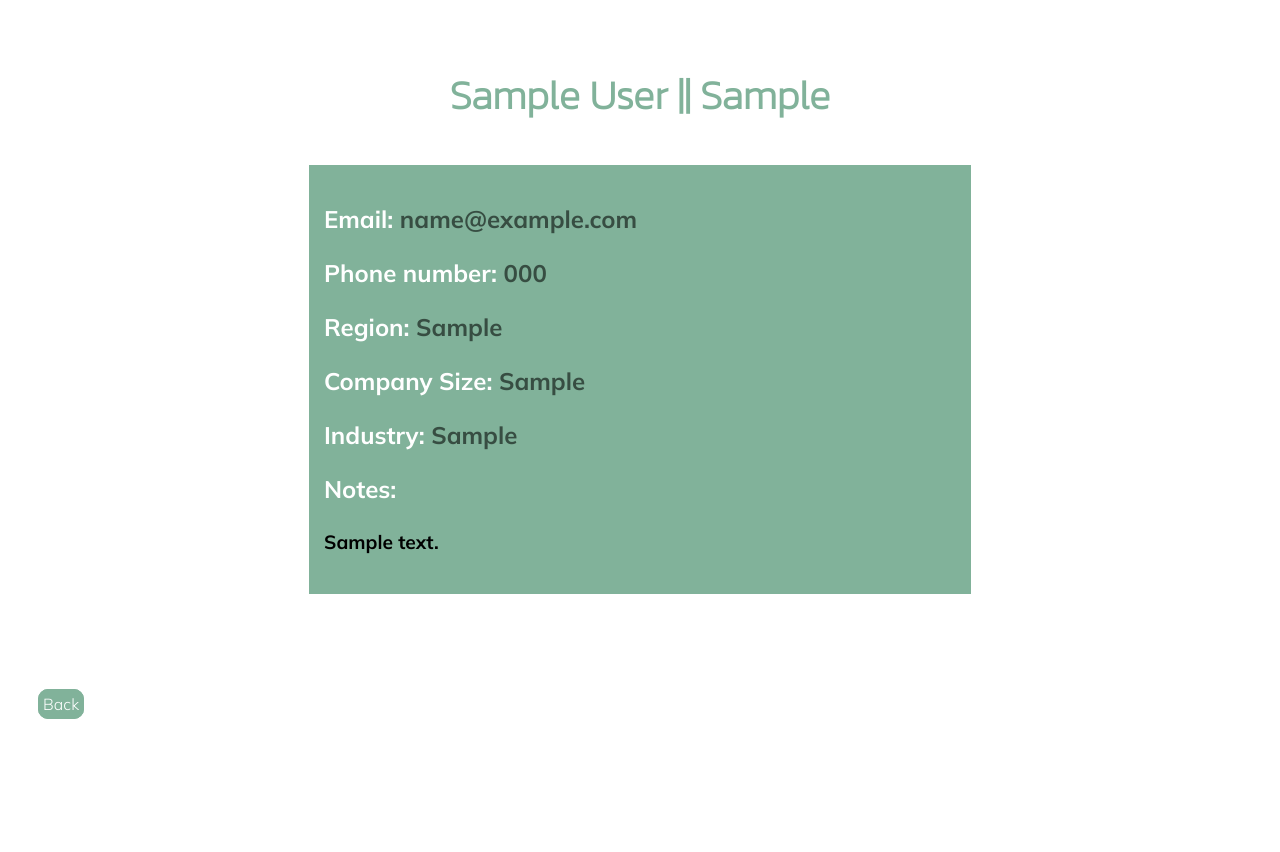
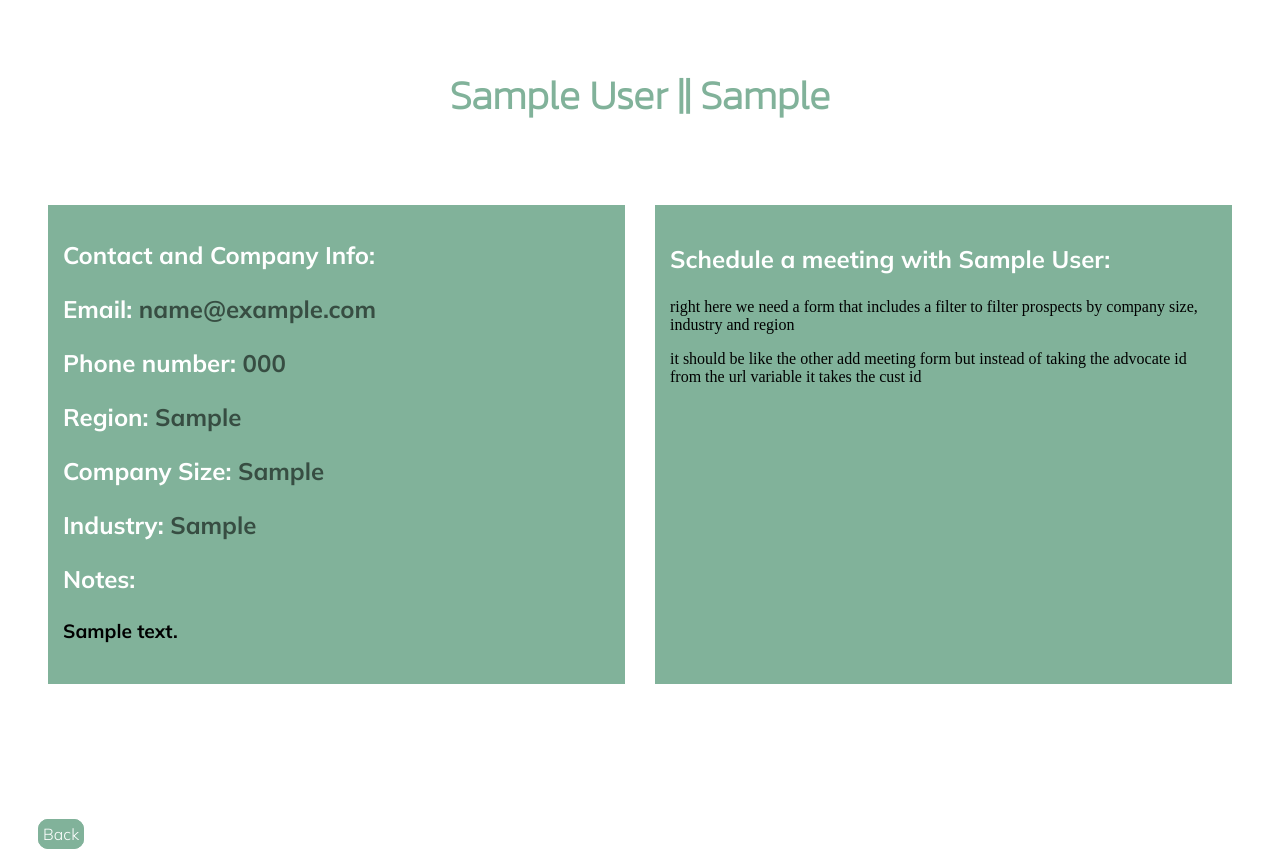
Before and after one commit to mitchhenline/kredible, a Flask app: page /rep/customer/1 in a window 1280 px wide. Shown: the part 94-946 px from the top of the page. Before the commit the page ends 813 px from the top, so only its background shows below. Run offline with Flask 2, Linux system fonts and the light colour scheme; the visitor is signed in with stand-in values (Sample User, id 1); tables that the repository leaves empty hold one stand-in row (values such as "Sample post").

Commit message:
started work on adding meeting function to view ind cust page

```diff
--- a/templates/view_ind_cust.html
+++ b/templates/view_ind_cust.html
@@ -9,10 +9,14 @@
     <a class= "logout" href="/rep_logout">Log Out</a>
 </nav>
 
+
 <div class="container-white">
+    <h3 class="in-con-title-green">{{ customer.first_name }} {{ customer.last_name }} || {{ customer.company }}</h3>
 
-    <h3 class="in-con-title-green">{{ customer.first_name }} {{ customer.last_name }} || {{ customer.company }}</h3>
-    <div class="view-box">
+    <div class="two-box-container">
+
+        <div class="rep-column first-column">
+            <h2 class="view-box-font">Contact and Company Info:</h2>
             <h3 class="view-box-font">Email: <span class="black-notes">{{ customer.email }}</span></h3>
             <h3 class="view-box-font">Phone number: <span class="black-notes">{{ customer.phone_number }}</span></h3>
             <h3 class="view-box-font">Region: <span class="black-notes">{{ customer.region }}</span></h3>
@@ -20,6 +24,14 @@
             <h3 class="view-box-font">Industry: <span class="black-notes">{{ customer.industry }}</span></h3>
             <h3 class="view-box-font">Notes: </h3>
             <h4 class="notes">{{ customer.notes }}</h4>
+        </div>
+
+
+        <div class="rep-column second-column">
+            <h3 class="view-box-font">Schedule a meeting with {{ customer.first_name }} {{ customer.last_name }}:</h3>
+            <p>right here we need a form that includes a filter to filter prospects by company size, industry and region</p>
+            <p> it should be like the other add meeting form but instead of taking the advocate id from the url variable it takes the cust id</p>
+        </div>
     </div>
 </div>
 
```
Lines whose indentation alone changed are shown as unchanged.
